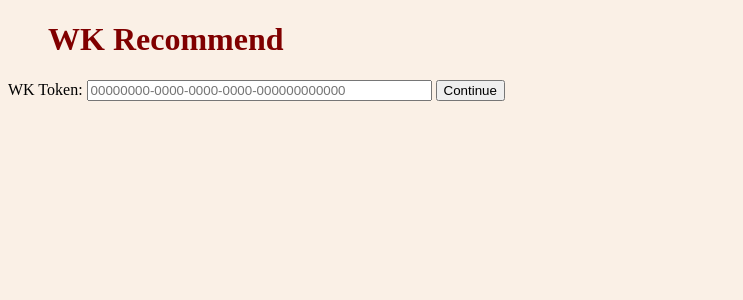
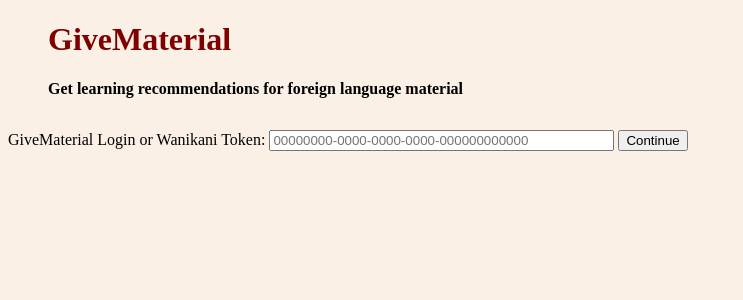
Before and after one commit to aufziehvogel/givematerial, a Flask app: page / in a window 1280 px wide. Shown: the top 300 px of the page, without its empty margins (0-743 px from the left). Run offline with Flask 2, Linux system fonts and the light colour scheme.

Commit message:
adjust website to handle multiple languages better

```diff
--- a/givematerial/web/main.py
+++ b/givematerial/web/main.py
@@ -27,6 +27,18 @@
         return sqlite_conn
 
 
+def user_language(user_id: str, conn: sqlite3.Connection) -> str:
+    c = conn.cursor()
+    c.execute('SELECT language FROM user WHERE user_id = ?', (user_id,))
+    row = c.fetchone()
+    if not row:
+        language = 'jp'
+    else:
+        language = row[0]
+
+    return language
+
+
 @app.route("/", methods=['get', 'post'])
 def home():
     sqlite_conn = get_conn()
@@ -35,7 +47,8 @@
     # if the user just logged in, add a download request for the token
     if wk_token:
         session['wktoken'] = wk_token
-        ingest.add_download_request(wk_token, sqlite_conn)
+        if user_language(wk_token, sqlite_conn) == 'jp':
+            ingest.add_download_request(wk_token, sqlite_conn)
         # redirect to same URL (to allow F5 refresh)
         return redirect(url_for('home'))
     else:
@@ -43,13 +56,7 @@
 
     token_finished_downloading = None
     if wk_token:
-        c = sqlite_conn.cursor()
-        c.execute('SELECT language FROM user WHERE user_id = ?', (wk_token,))
-        row = c.fetchone()
-        if not row:
-            language = 'jp'
-        else:
-            language = row[0]
+        language = user_language(wk_token, sqlite_conn)
 
         # Check if the token data has already been downloaded
         open_dl_requests = ingest.get_open_download_requests(sqlite_conn)
--- a/givematerial/web/templates/base.html
+++ b/givematerial/web/templates/base.html
@@ -16,6 +16,12 @@
 
     h1 {
       color: maroon;
+      margin-left: 40px;
+    }
+
+    #heading-subline {
+      margin-bottom: 2em;
+      font-weight: bold;
       margin-left: 40px;
     }
 
@@ -60,7 +66,8 @@
 </head>
 
 <body>
-  <h1>WK Recommend</h1>
+  <h1>GiveMaterial</h1>
+  <div id="heading-subline">Get learning recommendations for foreign language material</div>
 
   <div id="main">
     {% block content %}{% endblock %}
--- a/givematerial/web/templates/home.html
+++ b/givematerial/web/templates/home.html
@@ -6,7 +6,7 @@
     {% endif %}
 
     <form action="/" method="post">
-        <label for="wktoken">WK Token:</label>
+        <label for="wktoken">GiveMaterial Login or Wanikani Token:</label>
         <input type="text" id="wktoken" name="wktoken" {% if wk_token %}value="{{ wk_token }}"{% endif %} placeholder="00000000-0000-0000-0000-000000000000" size="40"/>
         <input type="submit" name="submit" value="Continue"/>
     </form>
```
